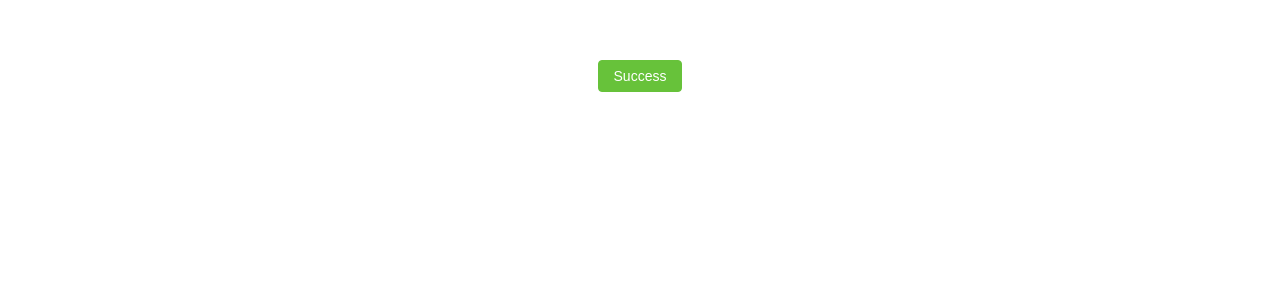
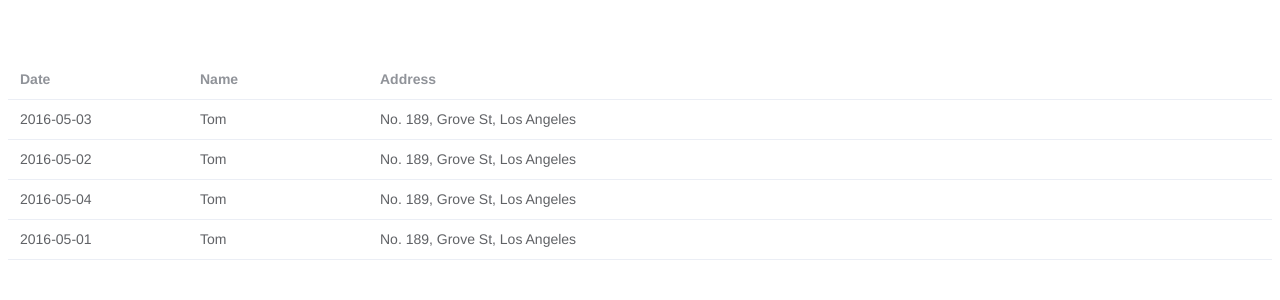
Before and after one commit to qypone/vue-electron-template, a Vue app: page / in a window 1280 px wide. Shown: the top 300 px of the page. Built offline with nearby package versions, Linux system fonts and the light colour scheme.

Commit message:
删除导航栏或自定义导航栏

```diff
--- a/src/views/index.vue
+++ b/src/views/index.vue
@@ -1,10 +1,33 @@
-<script setup>
-import { ref } from 'vue';
-</script>
-
 <template>
-  <el-button type="success">Success</el-button>
+  <el-table :data="tableData" style="width: 100%">
+    <el-table-column prop="date" label="Date" width="180" />
+    <el-table-column prop="name" label="Name" width="180" />
+    <el-table-column prop="address" label="Address" />
+  </el-table>
 </template>
 
-<style scoped>
-</style>
+<script lang="ts" setup>
+import { ref } from 'vue';
+const tableData = [
+  {
+    date: '2016-05-03',
+    name: 'Tom',
+    address: 'No. 189, Grove St, Los Angeles',
+  },
+  {
+    date: '2016-05-02',
+    name: 'Tom',
+    address: 'No. 189, Grove St, Los Angeles',
+  },
+  {
+    date: '2016-05-04',
+    name: 'Tom',
+    address: 'No. 189, Grove St, Los Angeles',
+  },
+  {
+    date: '2016-05-01',
+    name: 'Tom',
+    address: 'No. 189, Grove St, Los Angeles',
+  },
+]
+</script>
```
Also changed, not shown: electron/main.js (+34 -3 lines).
